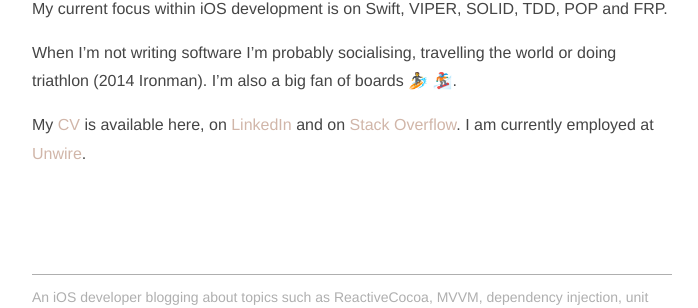
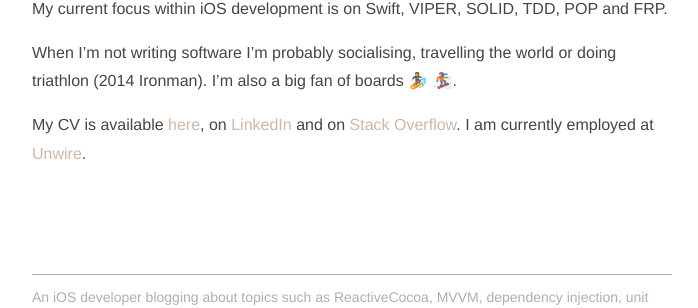
Before and after one commit to steffendsommer/steffendsommer.github.io, a Jekyll site: the page built from about.md, in a window 1280 px wide. Shown: the part 669-977 px from the top of the page, without its empty margins (288-986 px from the left). Built offline with Jekyll 4.4.1, drawn with Linux system fonts in a browser that asks for light colours; nearby versions of some CDN libraries.

Commit message:
Fix wrong link

```diff
--- a/about.md
+++ b/about.md
@@ -14,4 +14,4 @@
 
 When I'm not writing software I'm probably socialising, travelling the world or doing triathlon (2014 Ironman). I'm also a big fan of boards 🏄 🏂.
 
-My [CV](/cv){:target="_blank"} is available here, on [LinkedIn](http://dk.linkedin.com/pub/steffen-d-sommer/21/8b0/726/){:target="_blank"} and on [Stack Overflow](http://stackoverflow.com/cv/steffendsommer){:target="_blank"}. I am currently employed at [Unwire](http://unwire.com){:target="_blank"}.
+My CV is available [here](/cv){:target="_blank"}, on [LinkedIn](http://dk.linkedin.com/pub/steffen-d-sommer/21/8b0/726/){:target="_blank"} and on [Stack Overflow](http://stackoverflow.com/cv/steffendsommer){:target="_blank"}. I am currently employed at [Unwire](http://unwire.com){:target="_blank"}.
```
